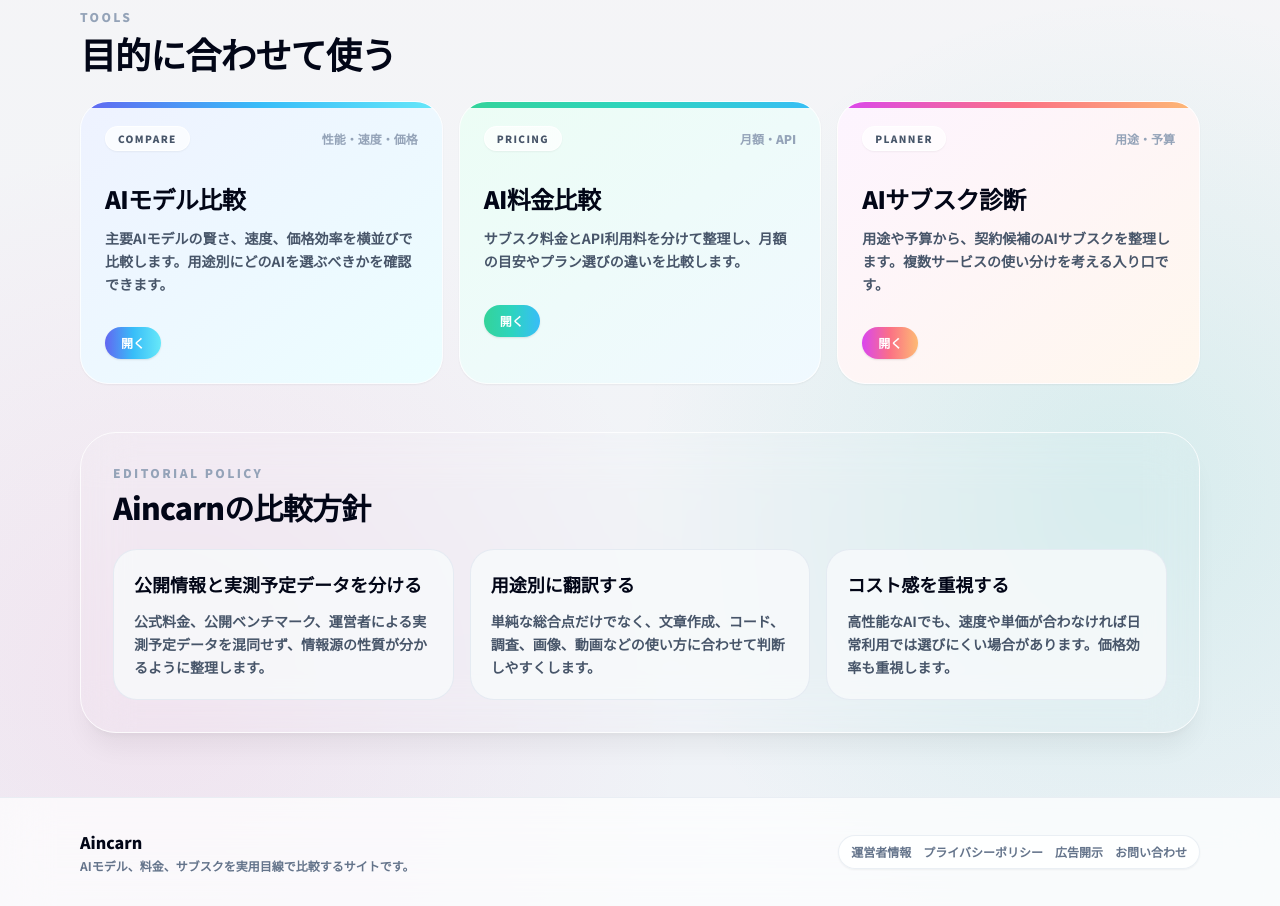
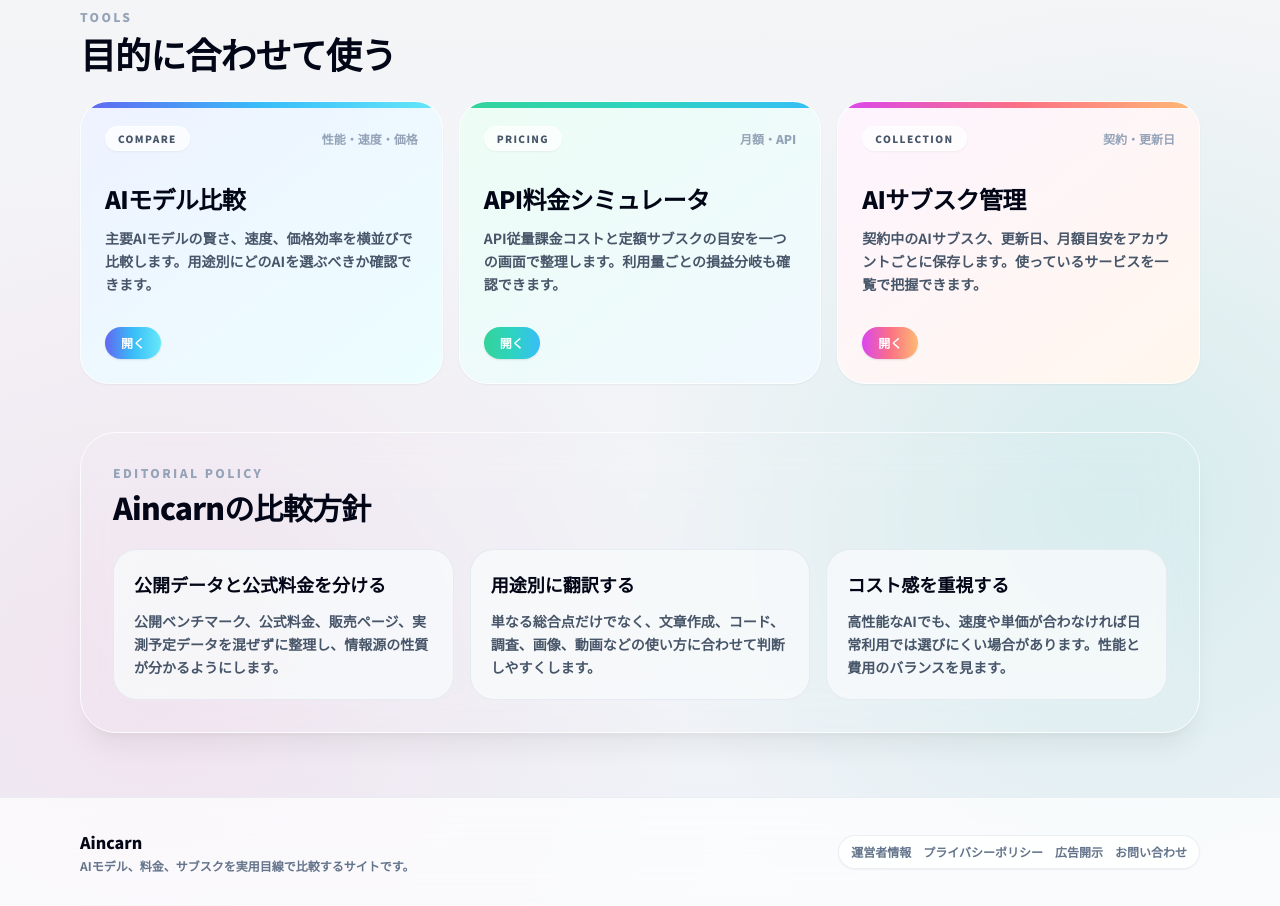
Before and after one commit to WW-QuadrupleU/aincarn, a Next.js app: page / in a window 1280 px wide. Shown: the part 700-1606 px from the top of the page. Built offline with nearby package versions, Linux system fonts and the light colour scheme; no server answers.

Commit message:
Fix public tool navigation

```diff
--- a/app/layout.tsx
+++ b/app/layout.tsx
@@ -14,7 +14,7 @@
     template: '%s | Aincarn',
   },
   description:
-    'Aincarnは、AIモデルの性能、料金、サブスク管理を用途別に整理する比較サイトです。公開ベンチマーク、公式料金、実測予定データを分けて、AI選びを判断しやすくします。',
+    'Aincarnは、AIモデルの性能、API料金、サブスク管理を用途別に整理する比較サイトです。公開ベンチマーク、公式料金、実測予定データを分けて、AI選びを判断しやすくします。',
   metadataBase: new URL('https://aincarn.com'),
   openGraph: {
     siteName: 'Aincarn',
--- a/app/page.tsx
+++ b/app/page.tsx
@@ -7,14 +7,14 @@
 export const metadata: Metadata = {
   title: 'Aincarn | AIモデル・料金・サブスクを比較する実用ツール',
   description:
-    'Aincarnは、AIモデル比較、AI料金比較、AIサブスク管理をまとめた無料ツールサイトです。性能、速度、価格、用途を分けて、AI選びを判断しやすくします。',
+    'Aincarnは、AIモデル比較、API料金シミュレータ、AIサブスク管理をまとめた実用ツールサイトです。性能、速度、価格、用途を整理して、AI選びを判断しやすくします。',
 }
 
 const tools = [
   {
     href: '/tools/ai-model-compare',
     label: 'AIモデル比較',
-    body: '主要AIモデルの賢さ、速度、価格効率を横並びで比較します。用途別にどのAIを選ぶべきかを確認できます。',
+    body: '主要AIモデルの賢さ、速度、価格効率を横並びで比較します。用途別にどのAIを選ぶべきか確認できます。',
     tag: 'Compare',
     metric: '性能・速度・価格',
     accent: 'from-indigo-500 via-sky-400 to-cyan-300',
@@ -22,19 +22,19 @@
   },
   {
     href: '/tools/ai-pricing',
-    label: 'AI料金比較',
-    body: 'サブスク料金とAPI利用料を分けて整理し、月額の目安やプラン選びの違いを比較します。',
+    label: 'API料金シミュレータ',
+    body: 'API従量課金コストと定額サブスクの目安を一つの画面で整理します。利用量ごとの損益分岐も確認できます。',
     tag: 'Pricing',
     metric: '月額・API',
     accent: 'from-emerald-400 via-teal-400 to-sky-400',
     soft: 'from-emerald-50 to-sky-50',
   },
   {
-    href: '/tools/ai-subscription',
-    label: 'AIサブスク診断',
-    body: '用途や予算から、契約候補のAIサブスクを整理します。複数サービスの使い分けを考える入り口です。',
-    tag: 'Planner',
-    metric: '用途・予算',
+    href: '/tools/subscriptions',
+    label: 'AIサブスク管理',
+    body: '契約中のAIサブスク、更新日、月額目安をアカウントごとに保存します。使っているサービスを一覧で把握できます。',
+    tag: 'Collection',
+    metric: '契約・更新日',
     accent: 'from-fuchsia-500 via-rose-400 to-orange-300',
     soft: 'from-fuchsia-50 to-orange-50',
   },
@@ -42,16 +42,16 @@
 
 const principles = [
   {
-    title: '公開情報と実測予定データを分ける',
-    body: '公式料金、公開ベンチマーク、運営者による実測予定データを混同せず、情報源の性質が分かるように整理します。',
+    title: '公開データと公式料金を分ける',
+    body: '公開ベンチマーク、公式料金、販売ページ、実測予定データを混ぜずに整理し、情報源の性質が分かるようにします。',
   },
   {
     title: '用途別に翻訳する',
-    body: '単純な総合点だけでなく、文章作成、コード、調査、画像、動画などの使い方に合わせて判断しやすくします。',
+    body: '単なる総合点だけでなく、文章作成、コード、調査、画像、動画などの使い方に合わせて判断しやすくします。',
   },
   {
     title: 'コスト感を重視する',
-    body: '高性能なAIでも、速度や単価が合わなければ日常利用では選びにくい場合があります。価格効率も重視します。',
+    body: '高性能なAIでも、速度や単価が合わなければ日常利用では選びにくい場合があります。性能と費用のバランスを見ます。',
   },
 ]
 
@@ -72,8 +72,8 @@
                 </span>
               </h1>
               <p className="mt-6 max-w-2xl text-base font-semibold leading-relaxed text-slate-600 sm:text-lg">
-                Aincarnは、AIモデルの性能、料金、サブスク管理をひとつの視点で整理する比較サイトです。
-                公開データと公式料金をもとに、今どのAIに課金するべきかを判断しやすくします。
+                Aincarnは、AIモデルの性能、API料金、サブスク管理をひとつの視点で整理する比較サイトです。
+                公開データと公式料金をもとに、今どのAIに課金すべきかを判断しやすくします。
               </p>
               <div className="mt-9 flex flex-wrap gap-3">
                 <SmoothHashLink
--- a/app/sitemap.ts
+++ b/app/sitemap.ts
@@ -31,16 +31,10 @@
       priority: 0.8,
     },
     {
-      url: `${baseUrl}/tools/ai-subscription`,
-      lastModified: new Date(),
-      changeFrequency: 'weekly',
-      priority: 0.8,
-    },
-    {
       url: `${baseUrl}/tools/subscriptions`,
       lastModified: new Date(),
       changeFrequency: 'monthly',
-      priority: 0.6,
+      priority: 0.8,
     },
     {
       url: `${baseUrl}/about`,
--- a/app/tools/ai-pricing/page.tsx
+++ b/app/tools/ai-pricing/page.tsx
@@ -4,9 +4,9 @@
 export const revalidate = 3600
 
 export const metadata: Metadata = {
-  title: 'AI料金比較',
+  title: 'API料金シミュレータ',
   description:
-    'ChatGPT、Claude、Geminiなど主要なAIモデルのAPI従量課金コストやサブスクとの損益分岐点をシミュレーションできるツールです。',
+    'ChatGPT、Claude、Geminiなど主要なAIモデルのAPI従量課金コストや、定額サブスクとの損益分岐点をシミュレーションできるツールです。',
 }
 
 export default function AiPricingPage() {
--- a/app/tools/ai-subscription/page.tsx
+++ b/app/tools/ai-subscription/page.tsx
@@ -1,20 +1,5 @@
-import type { Metadata } from 'next'
-import AiSubscriptionTool from '@/components/AiSubscriptionTool'
+import { redirect } from 'next/navigation'
 
-export const revalidate = 3600
-
-export const metadata: Metadata = {
-  title: 'AIサブスク管理',
-  description:
-    'ChatGPT、Claude、GeminiなどのAIサブスクリプションを比較・管理するツールです。2次元マトリックスでポジショニングを確認でき、AIコンシェルジュが最適な組み合わせを診断します。',
+export default function AiSubscriptionRedirectPage() {
+  redirect('/tools/subscriptions')
 }
-
-export default function AiSubscriptionPage() {
-  return (
-    <main className="min-h-screen">
-      <div className="mx-auto max-w-6xl px-4 py-10">
-        <AiSubscriptionTool />
-      </div>
-    </main>
-  )
-}
--- a/app/tools/page.tsx
+++ b/app/tools/page.tsx
@@ -3,7 +3,7 @@
 
 export const metadata: Metadata = {
   title: 'Aincarn Tools',
-  description: 'Aincarnで提供しているAIモデル比較、AI料金比較、AIサブスク管理ツールの一覧です。',
+  description: 'Aincarnで提供しているAIモデル比較、API料金シミュレータ、AIサブスク管理ツールの一覧です。',
 }
 
 const tools = [
@@ -15,20 +15,14 @@
   },
   {
     href: '/tools/ai-pricing',
-    label: 'AI料金比較',
-    body: 'サブスク料金とAPI利用料を分けて、月額コストの目安を比較します。',
+    label: 'API料金シミュレータ',
+    body: 'API従量課金と定額サブスクの月額目安、損益分岐をまとめて確認できます。',
     meta: 'Pricing',
   },
   {
-    href: '/tools/ai-subscription',
-    label: 'AIサブスク診断',
-    body: '用途や予算から、どのAIサブスクを契約候補にするか整理します。',
-    meta: 'Planner',
-  },
-  {
     href: '/tools/subscriptions',
-    label: 'サブスク管理',
-    body: '契約中のAIサービス、更新日、月額換算をアカウントごとに管理します。',
+    label: 'AIサブスク管理',
+    body: '契約中のAIサービス、更新日、月額目安をアカウントごとに管理できます。',
     meta: 'Collection',
   },
 ]
@@ -40,11 +34,11 @@
         <p className="apple-eyebrow">Tools</p>
         <h1 className="mt-2 text-4xl font-black tracking-tight text-slate-950">Aincarn Tools</h1>
         <p className="mt-3 max-w-2xl text-sm font-semibold leading-relaxed text-slate-600">
-          AIを選ぶ、料金を見積もる、契約を管理する。Aincarnの比較ツールをここから利用できます。
+          AIを選ぶ、料金を見積もる、契約中のサブスクを管理する。Aincarnの比較ツールをここから利用できます。
         </p>
       </section>
 
-      <section className="mt-6 grid gap-4 md:grid-cols-2 lg:grid-cols-4">
+      <section className="mt-6 grid gap-4 md:grid-cols-3">
         {tools.map((tool) => (
           <Link
             key={tool.href}
--- a/components/Header.tsx
+++ b/components/Header.tsx
@@ -22,7 +22,7 @@
             AIモデル比較
           </Link>
           <Link href="/tools/ai-pricing" className="rounded-full px-3 py-2 text-slate-500 transition hover:bg-slate-100 hover:text-slate-950">
-            AI料金比較
+            API料金シミュレータ
           </Link>
           <Link href="/tools/subscriptions" className="rounded-full px-3 py-2 text-slate-500 transition hover:bg-slate-100 hover:text-slate-950">
             サブスク管理
@@ -41,7 +41,7 @@
           AIモデル比較
         </Link>
         <Link href="/tools/ai-pricing" className="shrink-0 rounded-full border border-slate-200 bg-white px-3 py-2 text-slate-600 shadow-sm shadow-slate-950/5">
-          AI料金比較
+          API料金シミュレータ
         </Link>
         <Link href="/tools/subscriptions" className="shrink-0 rounded-full border border-slate-200 bg-white px-3 py-2 text-slate-600 shadow-sm shadow-slate-950/5">
           サブスク管理
```
